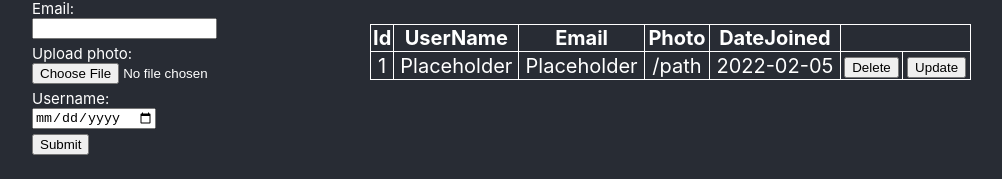
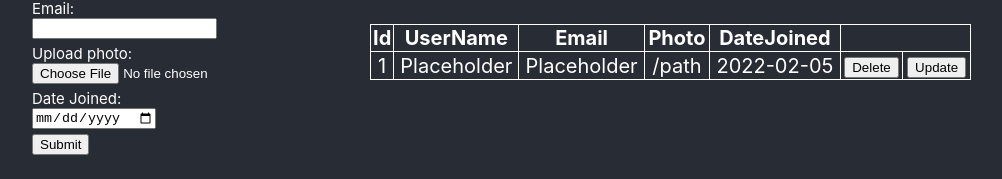
Before and after one commit to jasoncartera/writersblock_cs340, a React (Create React App) app in the folder ui/: page /readers in a window 1280 px wide. Shown: the part 422-601 px from the top of the page, without its empty margins (106-1108 px from the left). Built offline with nearby package versions, Linux system fonts and the light colour scheme.

Commit message:
fix typo

```diff
--- a/ui/src/App.css
+++ b/ui/src/App.css
@@ -76,9 +76,14 @@ a {
 .left-panel {
   display: flex;
   justify-content: center;
+  flex-direction: column;
   align-items: center;
+}
 
+.left-panel p {
+  font-size: .75em;
 }
+
 .Entity-page-table {
   border-collapse: collapse;
   text-align: center;
--- a/ui/src/pages/Readers.js
+++ b/ui/src/pages/Readers.js
@@ -44,7 +44,7 @@ function Readers() {
                         <label for="upload-photo">Upload photo:</label>
                         <input type="file" name="reader-upload-photo" id="reader-upload-photo"></input>
 
-                        <label for="reader-date-joined">Username:</label>
+                        <label for="reader-date-joined">Date Joined:</label>
                         <input type="date" name="reader-date-joined" id="reader-date-joined"></input>
 
                         <input type="submit"></input>
--- a/ui/src/pages/Writers.js
+++ b/ui/src/pages/Writers.js
@@ -50,7 +50,7 @@ function Writers() {
             <label for="upload-photo">Upload photo:</label>
             <input type="file" name="writer-upload-photo" id="writer-upload-photo"></input>
 
-            <label for="writer-date-joined">Username:</label>
+            <label for="writer-date-joined">Date Joined:</label>
             <input type="date" name="writer-date-joined" id="writer-date-joined"></input>
 
             <input type="submit"></input>
```
